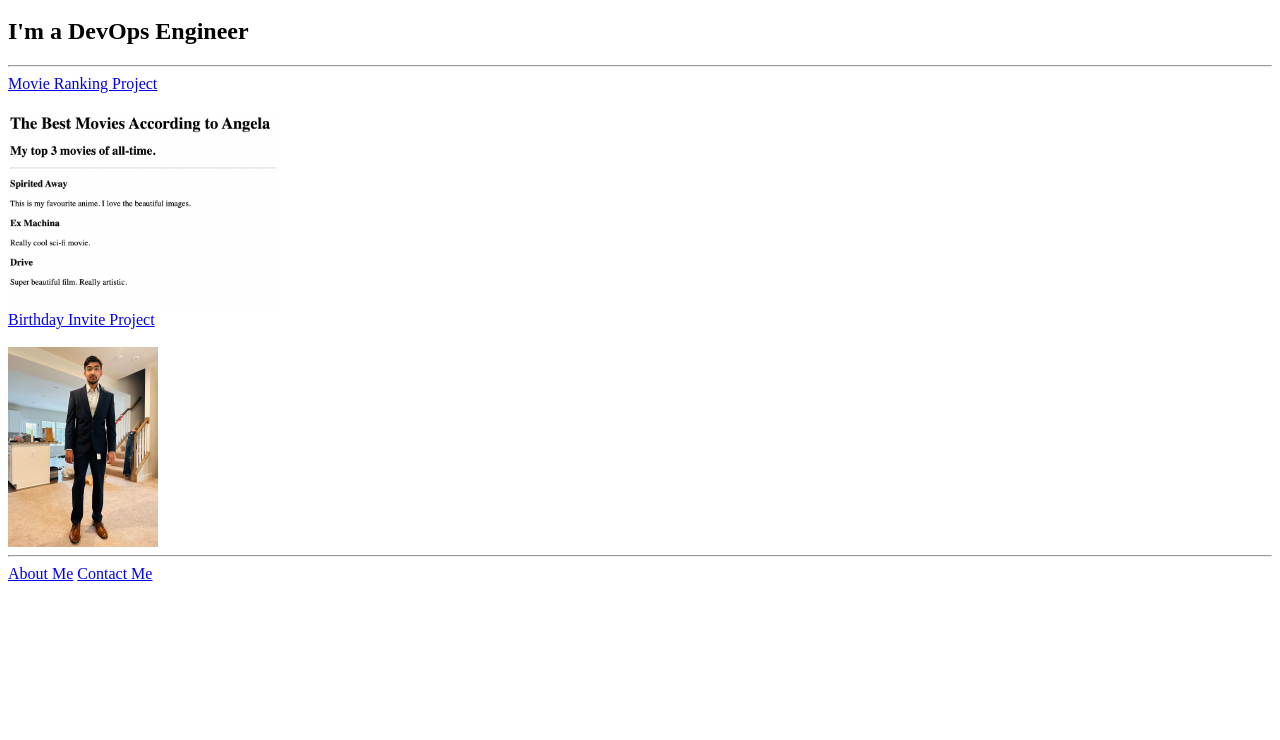
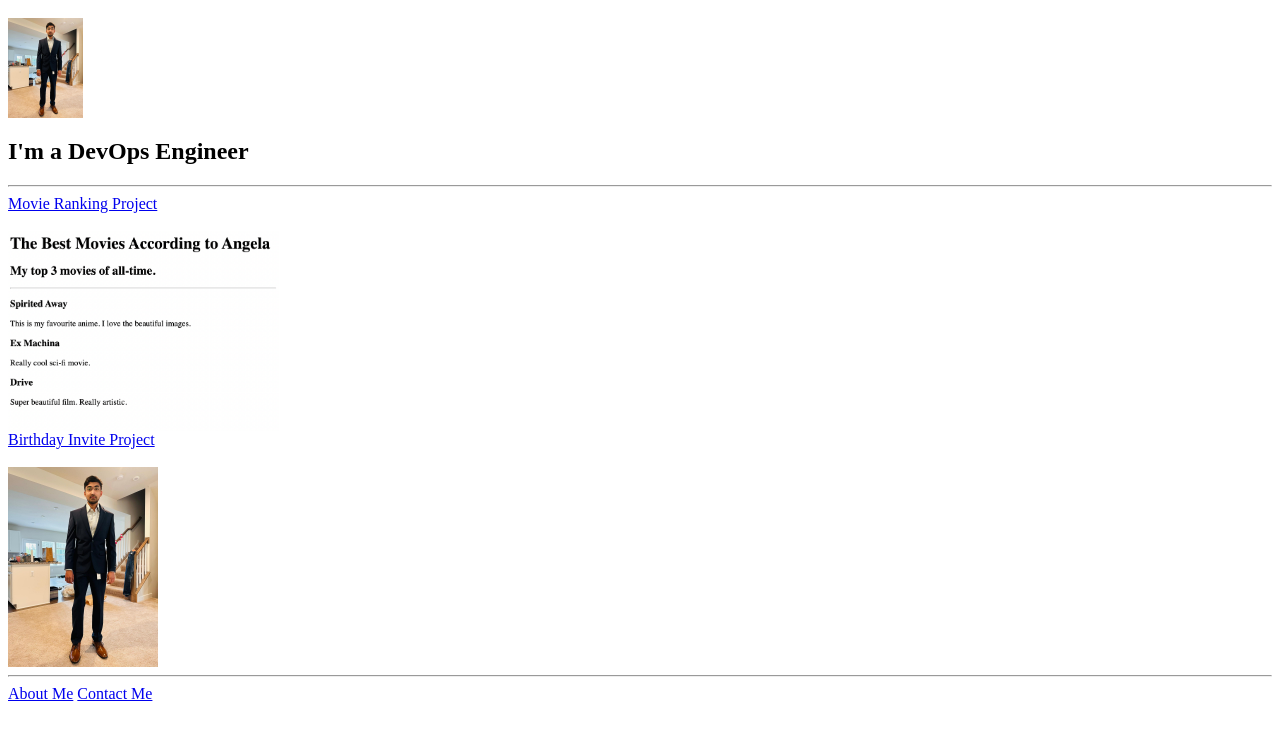
Before and after one commit to dattatreyareddy579-eng/html-portfolio, a plain HTML site: page index.html in a window 1280 px wide. Shown: the part 48-788 px from the top of the page. Drawn offline with Linux system fonts and the light colour scheme.

Commit message:
Add profile image to portfolio header

```diff
--- a/index.html
+++ b/index.html
@@ -1,5 +1,5 @@
 <!-- TODO 1: Create the HTML Boilerplate -->
-<h1>Dattatreya Reddy Sathi Portfolio</h1>
+<h1>Dattatreya Reddy Sathi Portfolio</h1><img src="./Profile photo.jpeg" alt="Birthday Invite Preview" height="100"/>
 <h2>I'm a DevOps Engineer</h2><hr />
 <!-- TODO 2: Add Your previous projects' HTML into the public folder -->
 <a href="./movie-ranking/index.html">Movie Ranking Project</a><br/>
```
